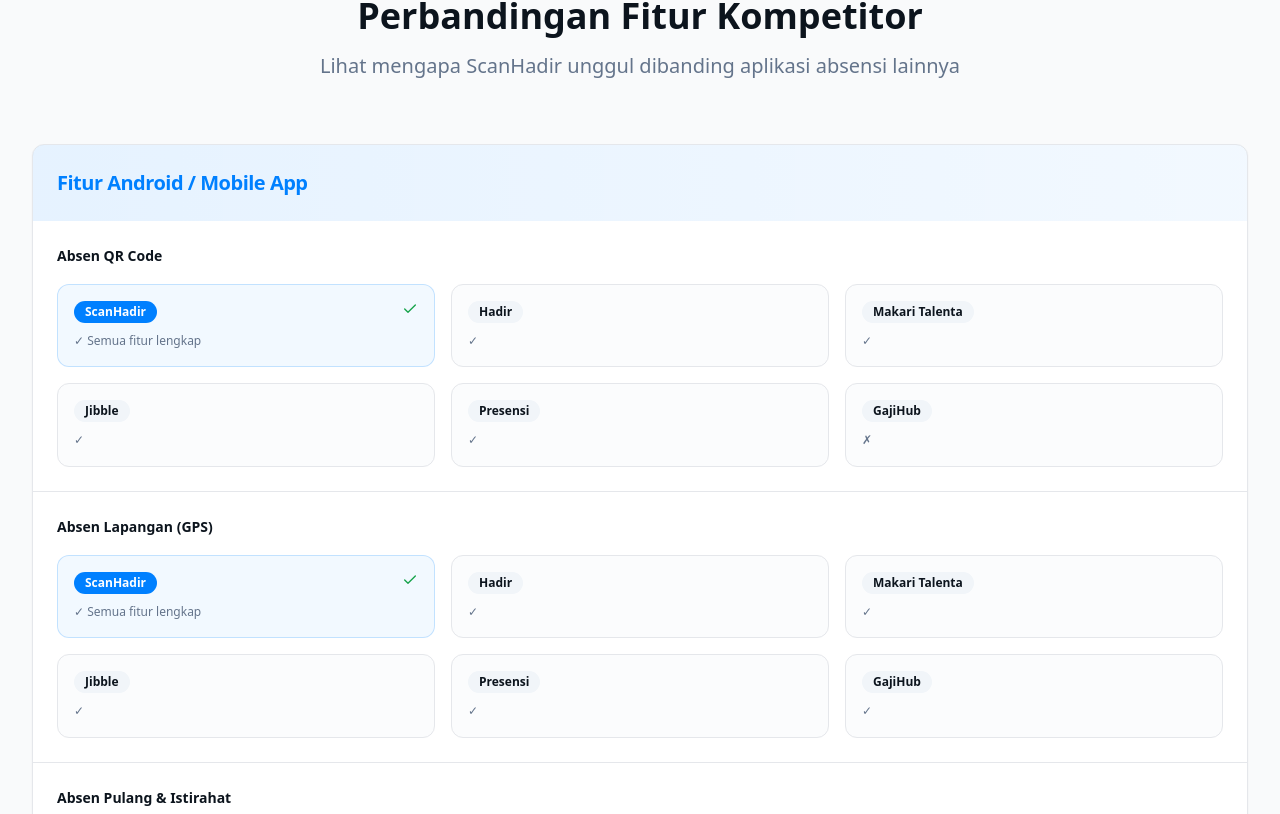
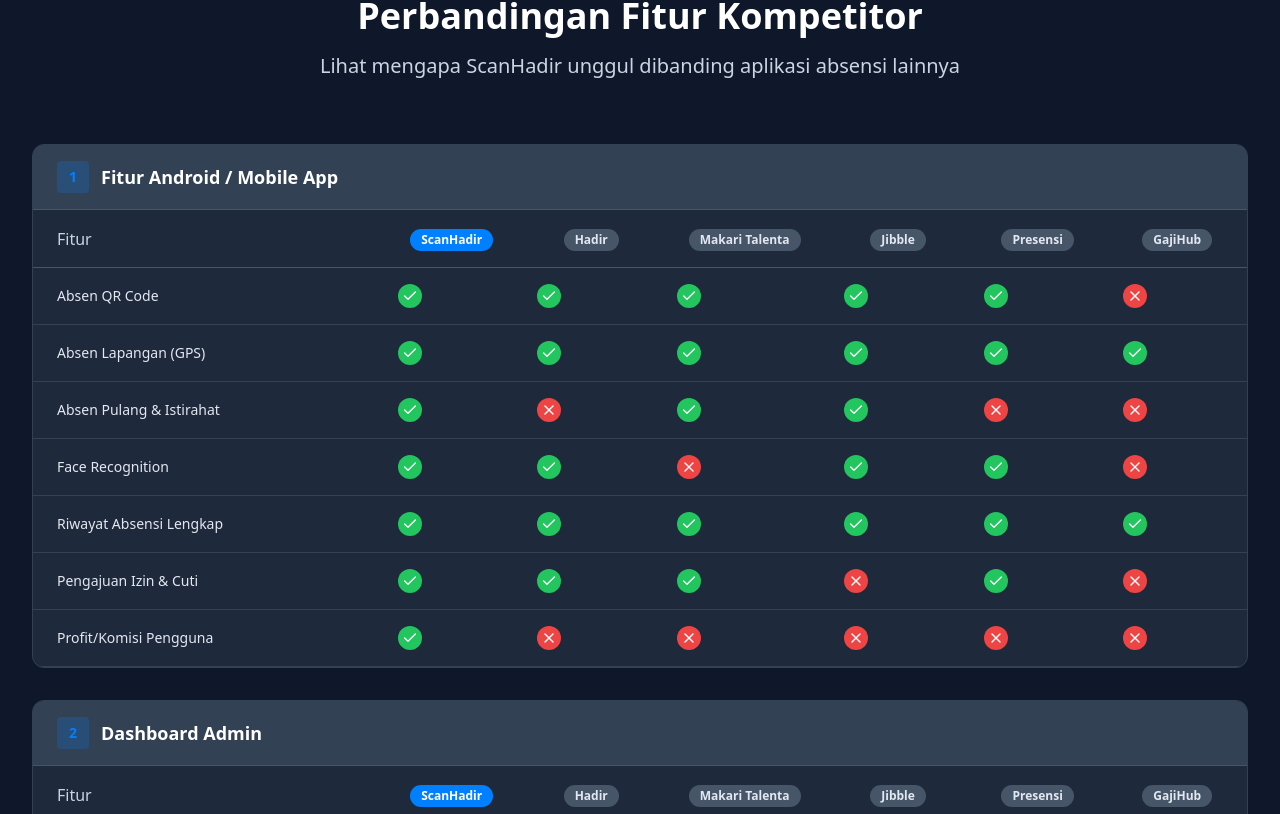
Before and after one commit to rizqi-maulana/scanhadir-hadirkan-solusi-absensi, a React (Vite) app: page / in a window 1280 px wide. Shown: the part 4106-4920 px from the top of the page. Built offline with nearby package versions, Linux system fonts and the light colour scheme.

Commit message:
Refactor comparison section design
Update the comparison section to use a "bun" inspired design, improving the visual presentation of feature comparisons.

```diff
--- a/src/components/sections/ComparisonSection.tsx
+++ b/src/components/sections/ComparisonSection.tsx
@@ -1,6 +1,5 @@
-import { Card, CardContent, CardHeader, CardTitle } from "@/components/ui/card";
 import { Badge } from "@/components/ui/badge";
-import { Check, X } from "lucide-react";
+import { Check, X, Minus } from "lucide-react";
 
 const ComparisonSection = () => {
   const comparisonData = [
@@ -233,72 +232,92 @@ const ComparisonSection = () => {
     { key: "gajihub", name: "GajiHub" }
   ];
 
+  const getFeatureIcon = (value: string | boolean) => {
+    if (value === true || value === "✓") {
+      return <div className="w-6 h-6 rounded-full bg-green-500 flex items-center justify-center"><Check className="w-4 h-4 text-white" /></div>;
+    } else if (value === "✗") {
+      return <div className="w-6 h-6 rounded-full bg-red-500 flex items-center justify-center"><X className="w-4 h-4 text-white" /></div>;
+    } else {
+      return <div className="w-6 h-6 rounded-full bg-yellow-500 flex items-center justify-center"><Minus className="w-4 h-4 text-white" /></div>;
+    }
+  };
+
   return (
-    <section className="py-16 lg:py-24 bg-gray-50">
+    <section className="py-16 lg:py-24 bg-slate-900">
       <div className="max-w-7xl mx-auto px-4 sm:px-6 lg:px-8">
         <div className="text-center mb-16">
-          <h2 className="text-3xl lg:text-4xl font-bold text-foreground mb-4">
+          <h2 className="text-3xl lg:text-4xl font-bold text-white mb-4">
             Perbandingan Fitur Kompetitor
           </h2>
-          <p className="text-xl text-muted-foreground max-w-3xl mx-auto">
+          <p className="text-xl text-slate-300 max-w-3xl mx-auto">
             Lihat mengapa ScanHadir unggul dibanding aplikasi absensi lainnya
           </p>
         </div>
 
         <div className="space-y-8">
           {comparisonData.map((category, categoryIndex) => (
-            <Card key={categoryIndex} className="overflow-hidden">
-              <CardHeader className="bg-gradient-to-r from-primary/10 to-primary/5">
-                <CardTitle className="text-xl font-bold text-primary">
+            <div key={categoryIndex} className="bg-slate-800 rounded-lg overflow-hidden border border-slate-700">
+              <div className="bg-slate-700 px-6 py-4 border-b border-slate-600">
+                <h3 className="text-lg font-bold text-white flex items-center">
+                  <div className="w-8 h-8 rounded bg-primary/20 flex items-center justify-center mr-3">
+                    <span className="text-primary font-bold text-sm">{categoryIndex + 1}</span>
+                  </div>
                   {category.category}
-                </CardTitle>
-              </CardHeader>
-              <CardContent className="p-0">
-                {category.features.map((featureRow, featureIndex) => (
-                  <div key={featureIndex} className="border-b last:border-b-0">
-                    <div className="p-6">
-                      <h4 className="font-semibold text-foreground mb-4 text-sm leading-relaxed">
-                        {featureRow.feature}
-                      </h4>
-                      <div className="grid grid-cols-1 md:grid-cols-2 lg:grid-cols-3 gap-4">
+                </h3>
+              </div>
+
+              <div className="overflow-x-auto">
+                <table className="w-full">
+                  <thead>
+                    <tr className="bg-slate-750 border-b border-slate-600">
+                      <th className="text-left py-4 px-6 text-slate-300 font-medium min-w-[300px]">Fitur</th>
                       {competitors.map((competitor) => (
-                          <div
-                            key={competitor.key}
-                            className={`p-4 rounded-lg border ${
-                              competitor.highlight
-                                ? "bg-primary/5 border-primary/20"
-                                : "bg-muted/30 border-border"
-                            }`}
-                          >
-                            <div className="flex items-start justify-between mb-2">
+                        <th key={competitor.key} className="text-center py-4 px-4 min-w-[120px]">
                           <Badge
                             variant={competitor.highlight ? "default" : "secondary"}
-                                className="text-xs"
+                            className={`${competitor.highlight ? 'bg-primary text-primary-foreground' : 'bg-slate-600 text-slate-200'} text-xs`}
                           >
                             {competitor.name}
                           </Badge>
-                              {competitor.key === "scanhadir" && (
-                                <Check className="h-4 w-4 text-green-600 flex-shrink-0" />
-                              )}
-                            </div>
-                            <p className="text-xs text-muted-foreground leading-relaxed">
-                              {competitor.key === "scanhadir"
-                                ? "✓ Semua fitur lengkap"
-                                : featureRow[competitor.key as keyof typeof featureRow]}
-                            </p>
-                          </div>
+                        </th>
                       ))}
+                    </tr>
+                  </thead>
+                  <tbody>
+                    {category.features.map((featureRow, featureIndex) => (
+                      <tr key={featureIndex} className="border-b border-slate-700 hover:bg-slate-750/50">
+                        <td className="py-4 px-6 text-slate-200 text-sm leading-relaxed">
+                          {featureRow.feature}
+                        </td>
+                        <td className="py-4 px-4 text-center">
+                          {getFeatureIcon(featureRow.scanhadir)}
+                        </td>
+                        <td className="py-4 px-4 text-center">
+                          {getFeatureIcon(featureRow.hadir)}
+                        </td>
+                        <td className="py-4 px-4 text-center">
+                          {getFeatureIcon(featureRow.makari)}
+                        </td>
+                        <td className="py-4 px-4 text-center">
+                          {getFeatureIcon(featureRow.jibble)}
+                        </td>
+                        <td className="py-4 px-4 text-center">
+                          {getFeatureIcon(featureRow.presensi)}
+                        </td>
+                        <td className="py-4 px-4 text-center">
+                          {getFeatureIcon(featureRow.gajihub)}
+                        </td>
+                      </tr>
+                    ))}
+                  </tbody>
+                </table>
               </div>
             </div>
-                  </div>
-                ))}
-              </CardContent>
-            </Card>
           ))}
         </div>
 
         <div className="text-center mt-8">
-          <p className="text-sm text-muted-foreground">
+          <p className="text-sm text-slate-400">
             *Data perbandingan berdasarkan fitur yang tersedia per tanggal terakhir update
           </p>
         </div>
```
Lines whose indentation alone changed are shown as unchanged.
